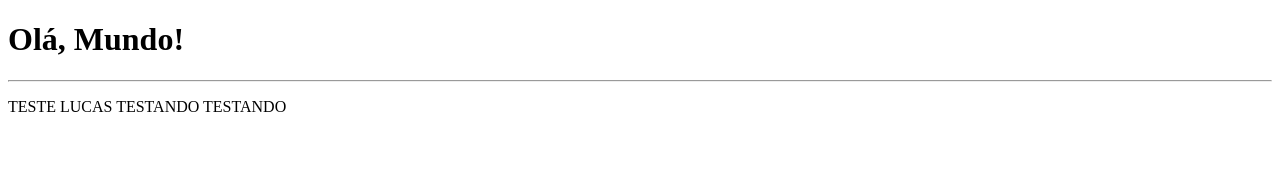
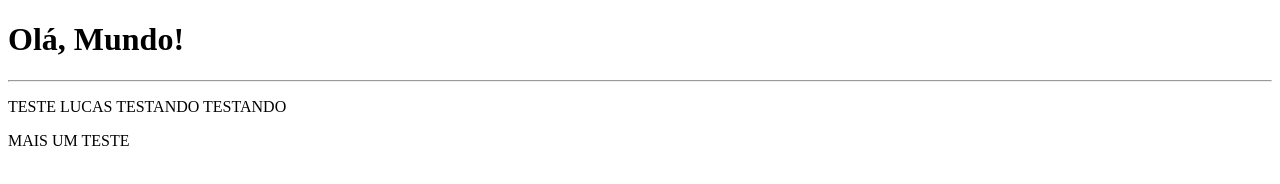
Before and after one commit to LuizGustavoLucas/Ola-Mundo, a plain HTML site: page site-exemplo/index.html in a window 1280 px wide. Drawn offline with Linux system fonts and the light colour scheme.

Commit message:
MAIS UM TESTE
LUCAS

```diff
--- a/site-exemplo/index.html
+++ b/site-exemplo/index.html
@@ -10,6 +10,7 @@
     <h1>Olá, Mundo!</h1>
     <hr>
     <p>TESTE LUCAS TESTANDO TESTANDO</p>
+    <P>MAIS UM TESTE</P>
 
 
 </body>
```
